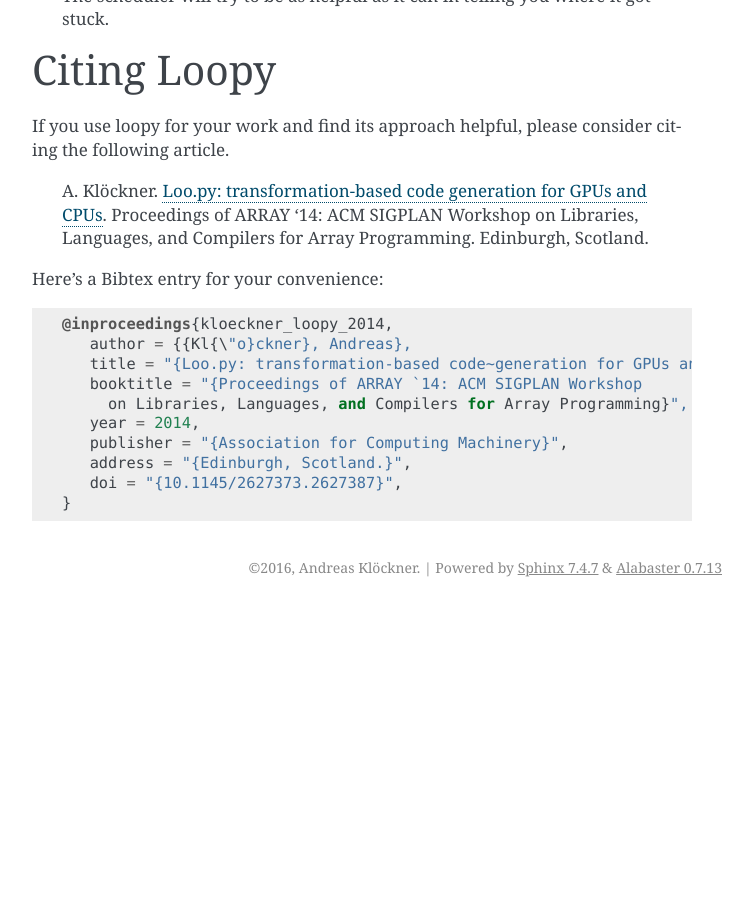
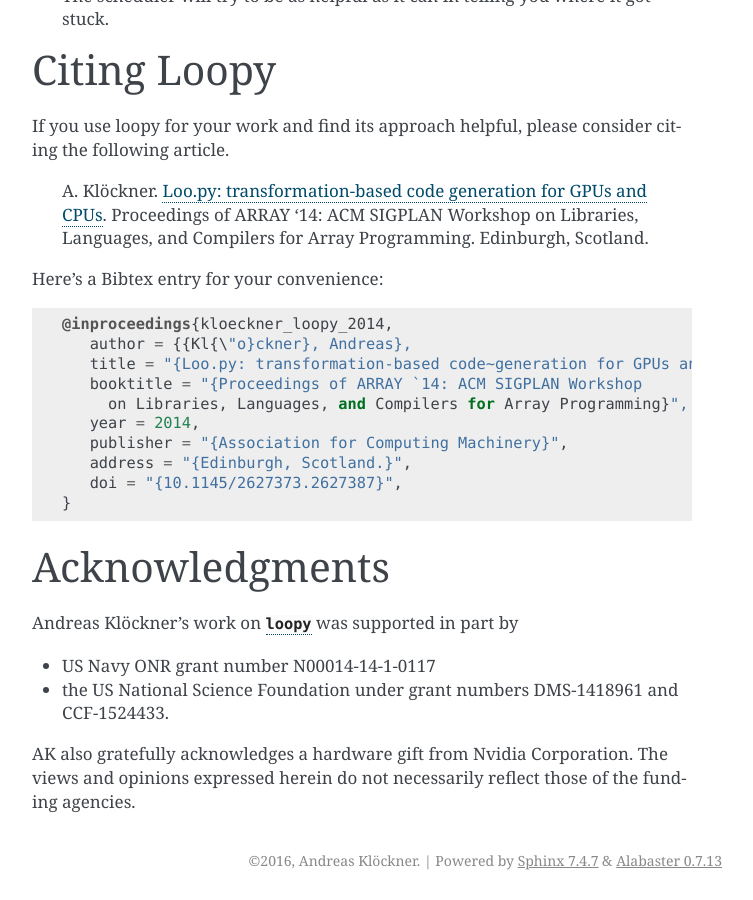
Before and after one commit to inducer/loopy, a Sphinx documentation site: the page built from doc/misc.rst, in a window 1280 px wide and 900 px high, scrolled down 6000 px. Shown: the whole window, without its empty margins (388-1141 px from the left). Built offline with Sphinx 7.4.7, drawn with Linux system fonts in a browser that asks for light colours; before the commit the page ends 6607 px from its top, so only the background shows below that.

Commit message:
Add doc acknowledgments

```diff
--- a/doc/misc.rst
+++ b/doc/misc.rst
@@ -17,7 +17,7 @@ run this beforehand::
     python get-pip.py
 
 For a more manual installation, `download the source
-<http://pypi.python.org/pypi/Loopy>`_, unpack it, and say::
+<http://pypi.python.org/pypi/loo.py>`_, unpack it, and say::
 
     python setup.py install
 
@@ -309,3 +309,15 @@ Here's a Bibtex entry for your convenience::
        address = "{Edinburgh, Scotland.}",
        doi = "{10.1145/2627373.2627387}",
     }
+
+Acknowledgments
+===============
+
+Andreas Klöckner's work on :mod:`loopy` was supported in part by
+
+* US Navy ONR grant number N00014-14-1-0117
+* the US National Science Foundation under grant numbers DMS-1418961 and CCF-1524433.
+
+AK also gratefully acknowledges a hardware gift from Nvidia Corporation.  The
+views and opinions expressed herein do not necessarily reflect those of the
+funding agencies.
```
